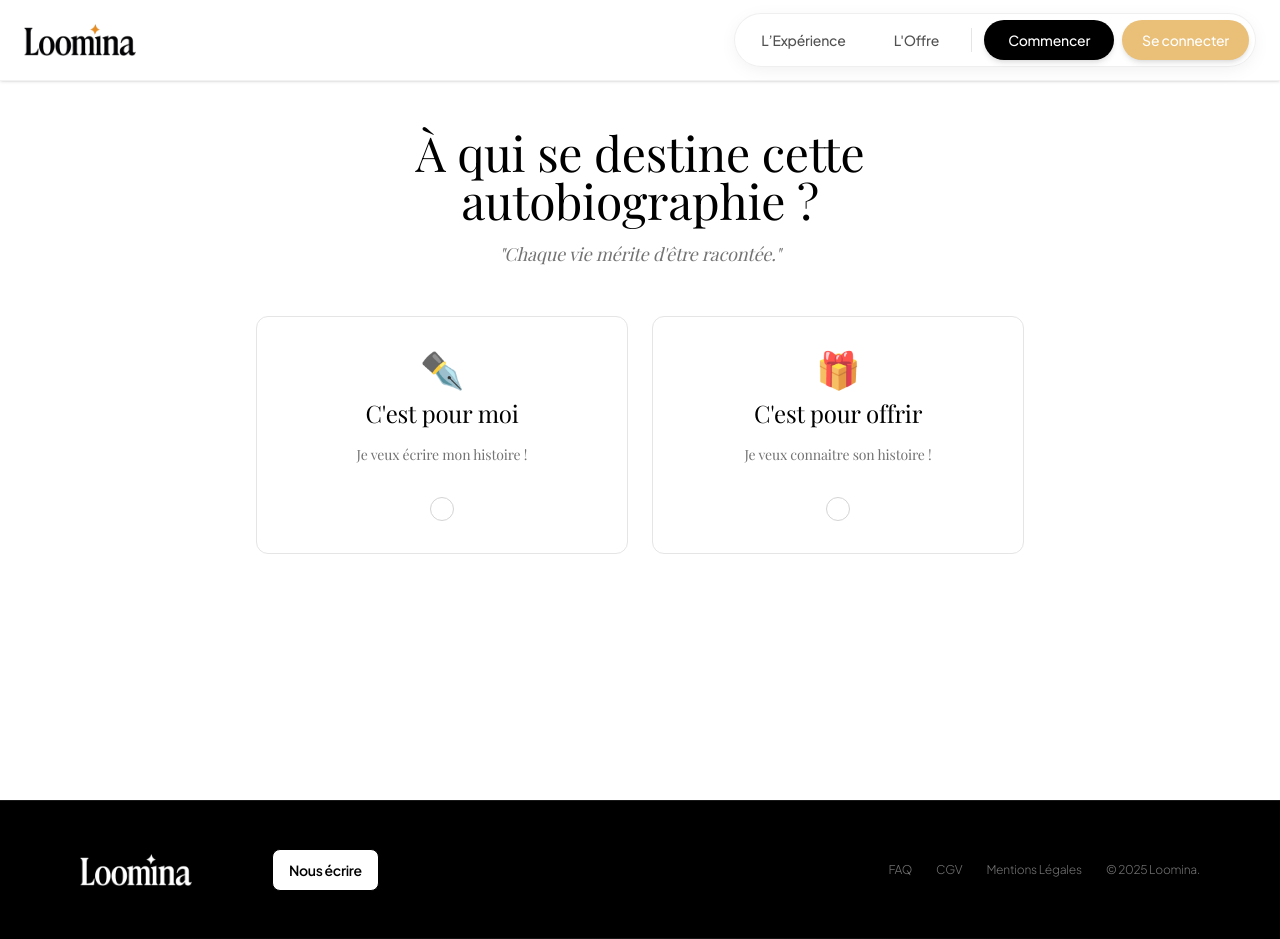
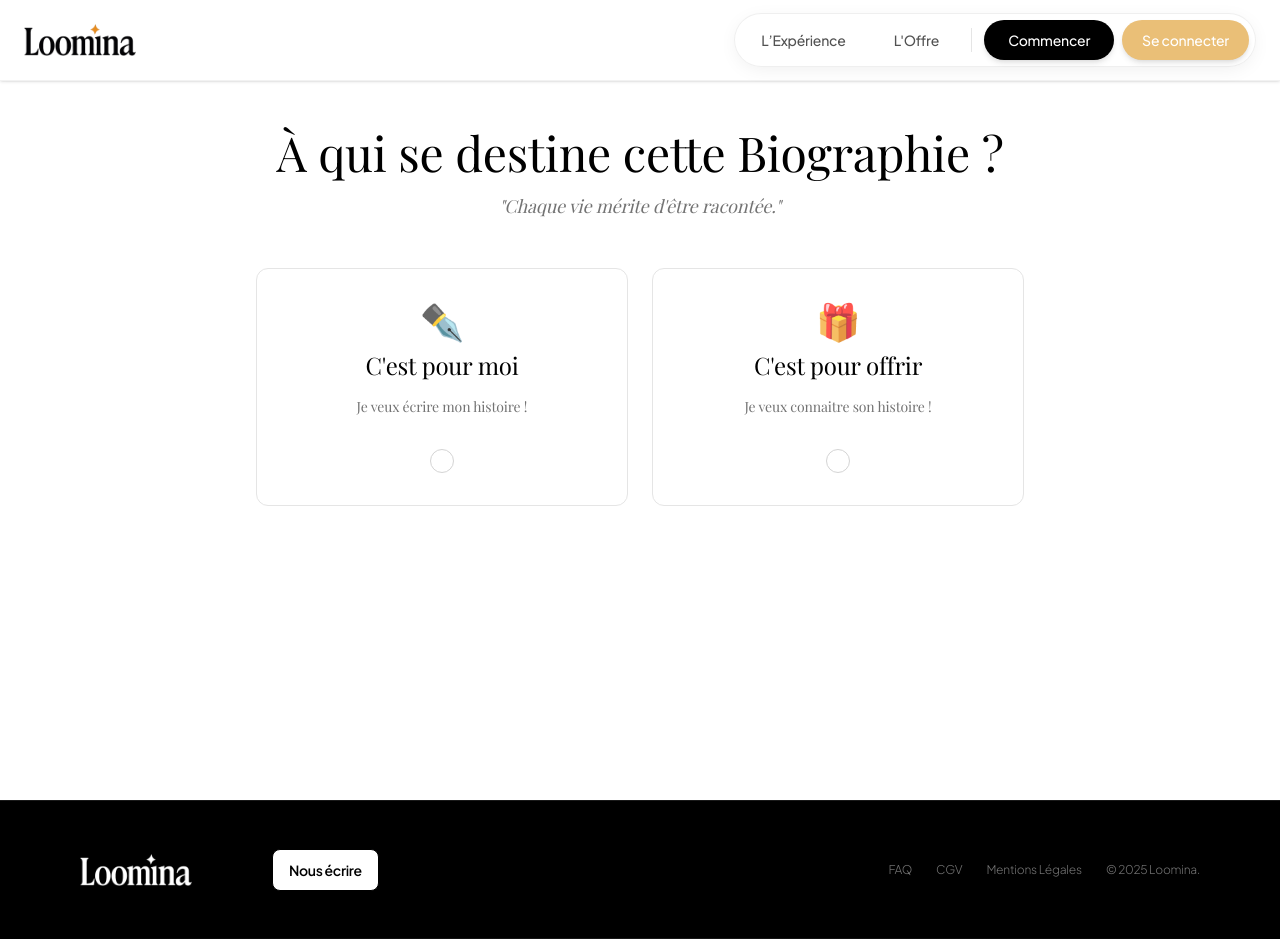
Before and after one commit to solalchetrit/loomina, a Next.js app: page /order in a window 1280 px wide. Built offline with nearby package versions, Linux system fonts and the light colour scheme; a web font is replaced by a local one.

Commit message:
Update Order page H1 title

```diff
--- a/app/order/page.tsx
+++ b/app/order/page.tsx
@@ -63,7 +63,7 @@ export default function OrderPage() {
                         transition={{ duration: 0.6 }}
                         className="text-4xl md:text-5xl font-serif text-black"
                     >
-                        À qui se destine cette autobiographie ?
+                        À qui se destine cette Biographie ?
                     </motion.h1>
                     <motion.p
                         initial={{ opacity: 0, y: 10 }}
```
